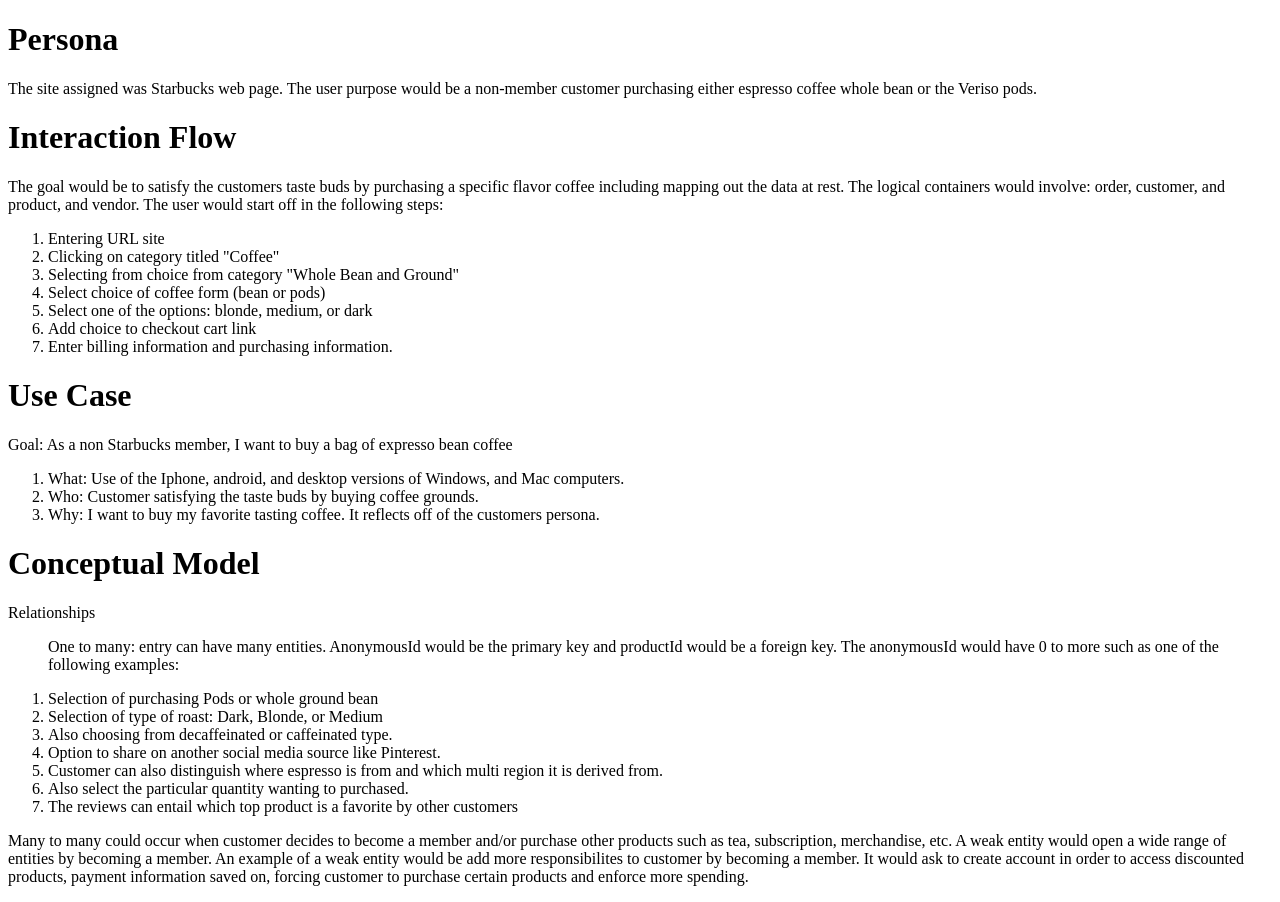
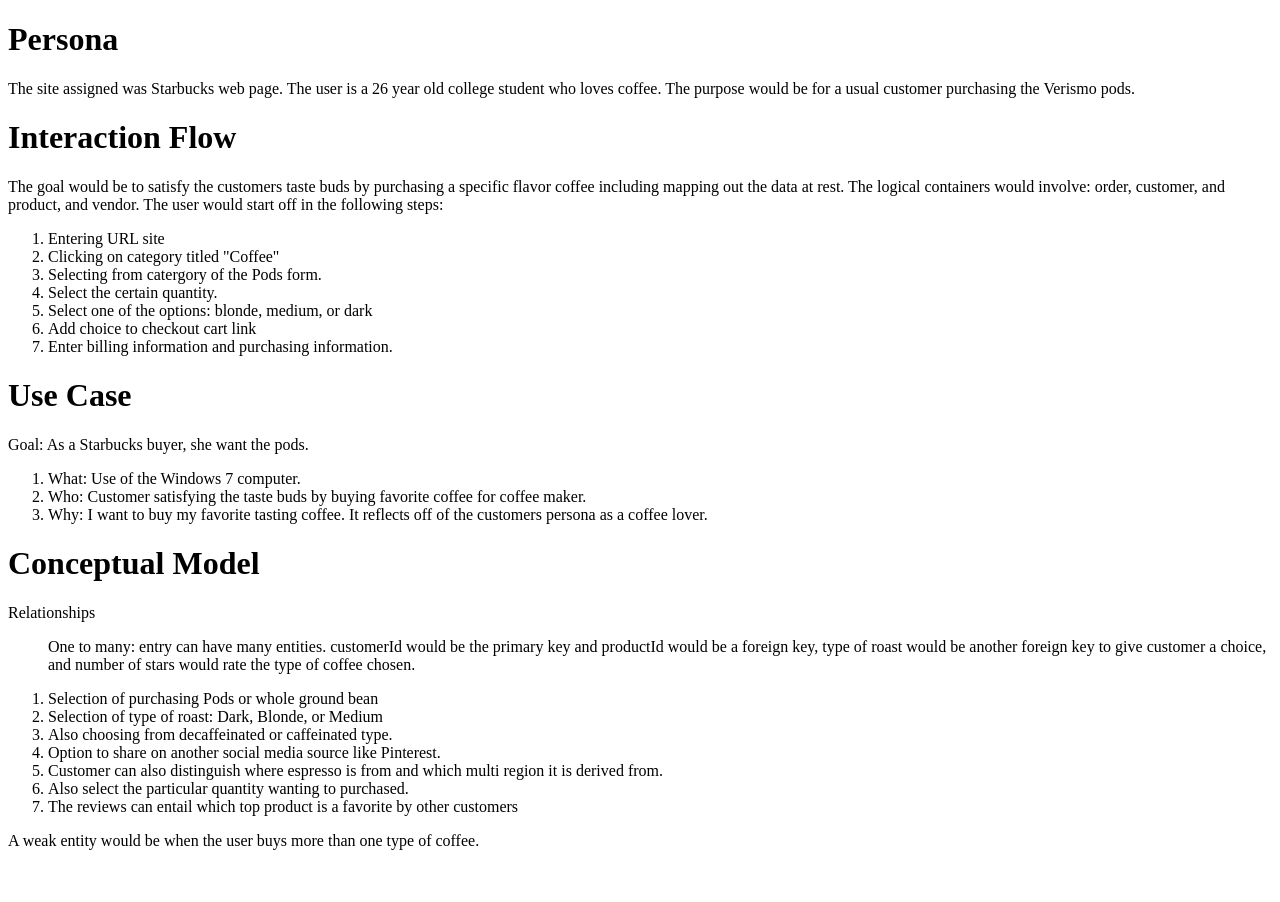
Before and after one commit to d-peshlakai/starbucks-datadesign, a PHP site: page / in a window 1280 px wide. After the commit the page ends 850 px from the top, so only its background shows below. Run offline with PHP 8.4, Linux system fonts and the light colour scheme.

Commit message:
revision

```diff
--- a/index.php
+++ b/index.php
@@ -7,7 +7,7 @@
 		<h1>
 			Persona
 		</h1>
-		<p>The site assigned was Starbucks web page. The user purpose would be a non-member 		customer purchasing either espresso coffee whole bean or the Veriso pods.</p>
+		<p>The site assigned was Starbucks web page. The user is a 26 year old college student who loves coffee. The purpose would be for a usual customer purchasing the Verismo pods.</p>
 		<h1>Interaction Flow</h1>
 		<p>The goal would be to satisfy the customers taste buds by purchasing a specific flavor coffee including mapping out the data at rest. The logical containers would involve: order, customer, and product, and vendor.  The user would start off in the following steps:</p>
 		<ol>
@@ -18,27 +18,27 @@
 				Clicking on category titled "Coffee"
 			</li>
 			<li>
-				Selecting from choice from category "Whole Bean and Ground"
+				Selecting from catergory of the Pods form.
 			</li>
-			<li>Select choice of coffee form (bean or pods)</li>
+			<li>Select the certain quantity.</li>
 			<li>Select one of the options: blonde, medium, or dark</li>
 			<li>Add choice to checkout cart link</li>
 			<li>Enter billing information and purchasing information.</li>
 		</ol>
 		<h1>Use Case</h1>
-		<p>Goal: As a non Starbucks member, I want to buy a bag of expresso bean coffee </p>
+		<p>Goal: As a Starbucks buyer, she want the pods.</p>
 		<ol>
-			<li>What: Use of the Iphone, android, and desktop versions of Windows, and Mac computers.
+			<li>What: Use of the Windows 7 computer.
 			</li>
-			<li>Who: Customer satisfying the taste buds by buying coffee grounds.</li>
-			<li>Why: I want to buy my favorite tasting coffee. It reflects off of the customers persona.</li>
+			<li>Who: Customer satisfying the taste buds by buying favorite coffee for coffee maker.</li>
+			<li>Why: I want to buy my favorite tasting coffee. It reflects off of the customers persona as a coffee lover.</li>
 
 		</ol>
 		<h1>Conceptual Model</h1>
 		<p>
 			Relationships
 			<ol>
-				<p>One to many: entry can have many entities. AnonymousId would be the primary key and productId would be a foreign key. The anonymousId would have 0 to more such as one of the following examples:</p>
+				<p>One to many: entry can have many entities. customerId would be the primary key and productId would be a foreign key, type of roast would be another foreign key to give customer a choice, and number of stars would rate the type of coffee chosen.</p>
 			<li>
 				Selection of purchasing Pods or whole ground bean
 			</li>
@@ -54,6 +54,6 @@
 			<li>The reviews can entail which top product is a favorite by other customers</li>
 			</ol>
 		</p>
-		<p>Many to many could occur when customer decides to become a member and/or purchase other products such as tea, subscription, merchandise, etc. A weak entity would open a wide range of entities by becoming a member. An example of a weak entity would be add more responsibilites to customer by becoming a member. It would ask to create account in order to access discounted products, payment information saved on, forcing customer to purchase certain products and enforce more spending.</p>
+		<p> A weak entity would be when the user buys more than one type of coffee. </p>
 	</body>
 </htmL>
```
